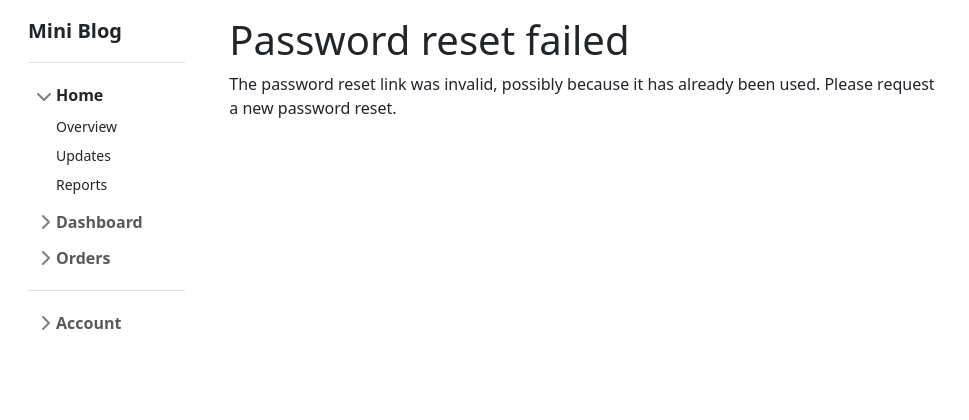
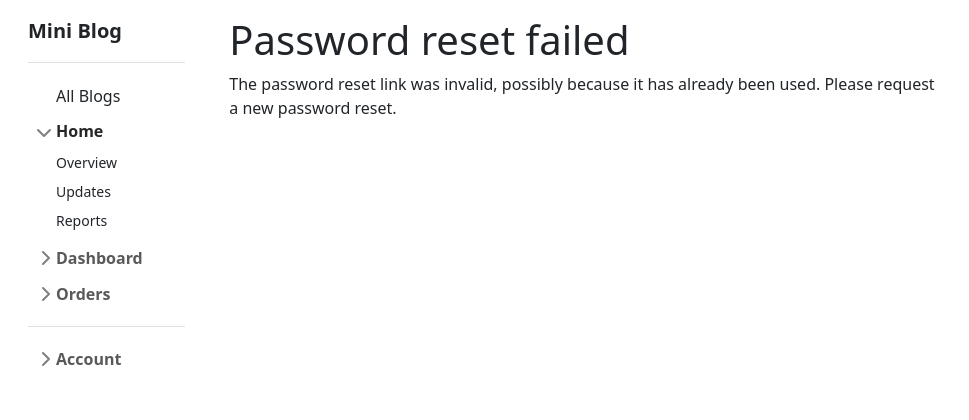
Before and after one commit to kavianam/mini-blog, a Django app: page /accounts/reset/1/1/ in a window 1280 px wide. Shown: the top 420 px of the page, without its empty margins (0-969 px from the left). Run offline with Django 3.2, Linux system fonts and the light colour scheme; some libraries are stand-ins or nearby versions.

Commit message:
add blog-list link to the sidebar

```diff
--- a/blog/templates/blog/base.html
+++ b/blog/templates/blog/base.html
@@ -24,6 +24,9 @@
                          </a>
 {#    <ul class="nav nav-pills flex-column mb-auto">#}
                          <ul class="list-unstyled ps-0">
+                             <li class="mb-1 btn-toggle-nav">
+                                 <a href="{% url "blog-list" %}" class="link-dark fw-normal text-decoration-none">All Blogs</a>
+                             </li>
                              <li class="mb-1">
                                  <button class="btn btn-toggle align-items-center rounded collapsed" data-bs-toggle="collapse" data-bs-target="#home-collapse" aria-expanded="true">
                                      Home
```
